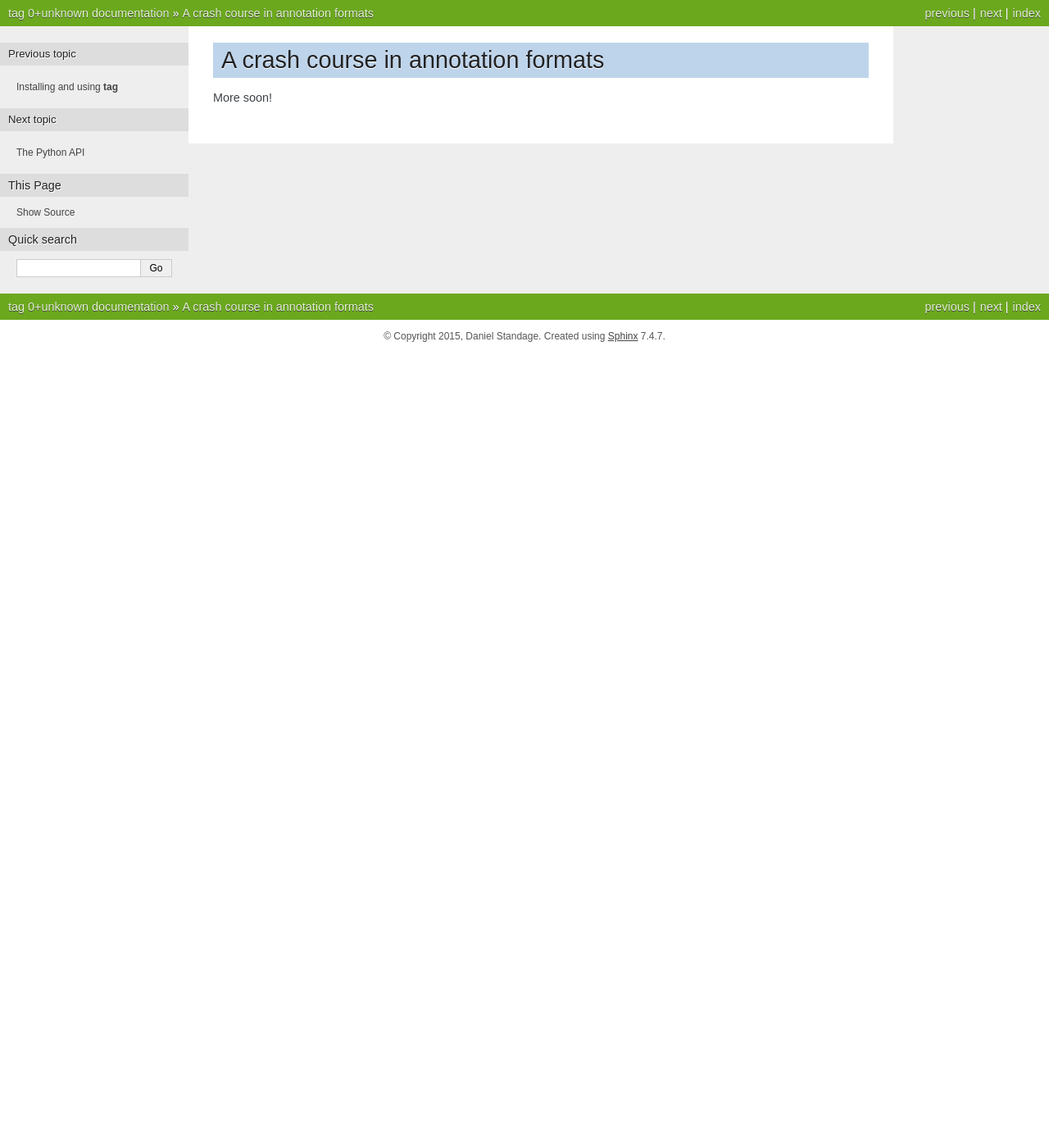
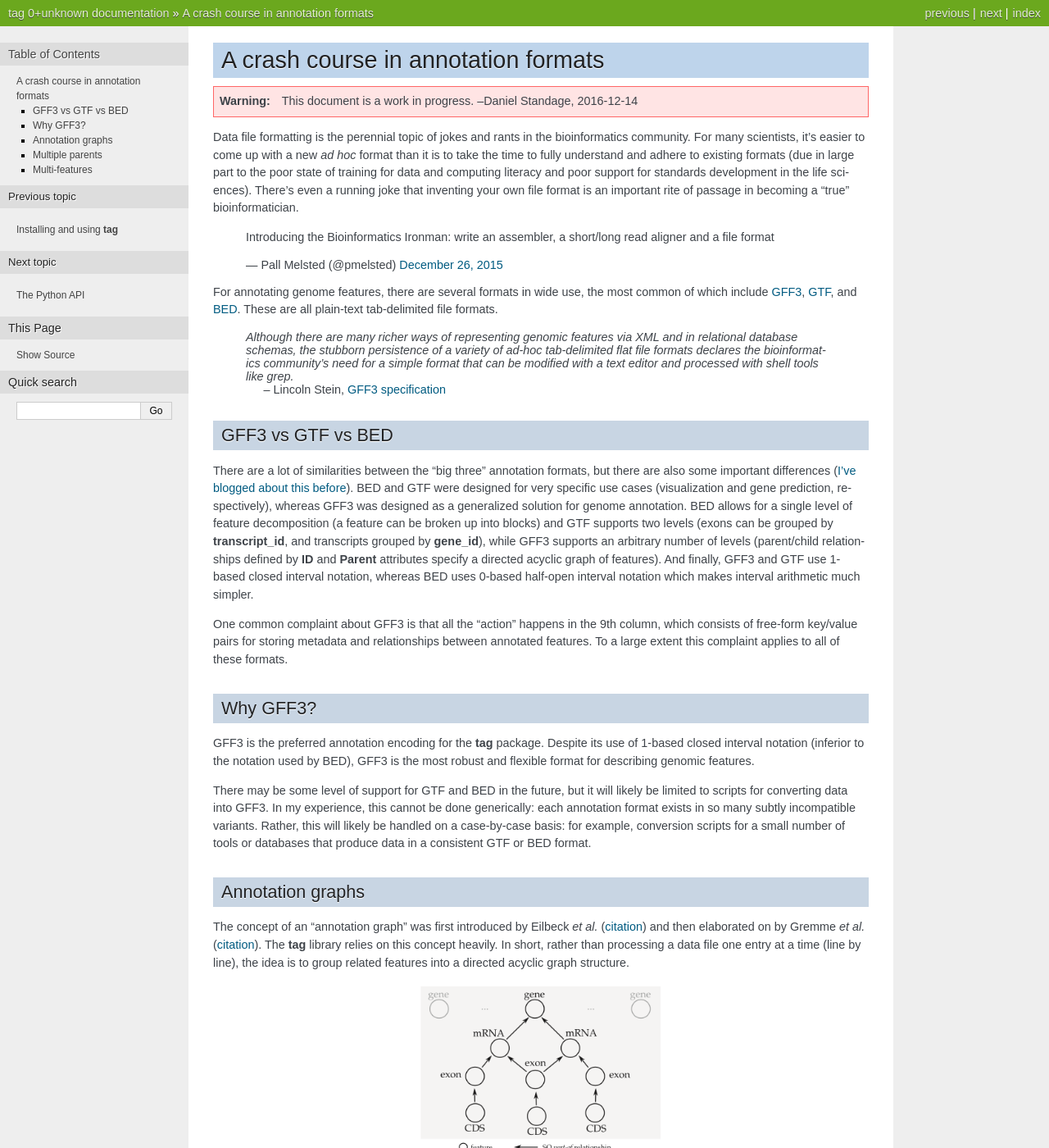
Before and after one commit to standage/tag, a Sphinx documentation site: the page built from docs/formats.rst, in a window 1280 px wide and 1400 px high. Shown: the whole window at 82% size. Built offline with Sphinx 7.4.7, drawn with Linux system fonts in a browser that asks for light colours; comment, search, counter and statistics services are not loaded; some of the changed text lies outside the part shown.

Commit message:
Work on formats primer

```diff
--- a/docs/conf.py
+++ b/docs/conf.py
@@ -145,7 +145,7 @@ html_theme = 'nature'
 # Add any paths that contain custom static files (such as style sheets) here,
 # relative to this directory. They are copied after the builtin static files,
 # so a file named "default.css" will overwrite the builtin "default.css".
-#html_static_path = ['_static']
+html_static_path = ['_static']
 
 # Add any extra paths that contain custom files (such as robots.txt or
 # .htaccess) here, relative to this directory. These files are copied
--- a/docs/formats.rst
+++ b/docs/formats.rst
@@ -1,4 +1,79 @@
 A crash course in annotation formats
 ====================================
 
+.. warning:: This document is a work in progress. --Daniel Standage, 2016-12-14
+
+Data file formatting is the perennial topic of jokes and rants in the bioinformatics community.
+For many scientists, it's easier to come up with a new *ad hoc* format than it is to take the time to fully understand and adhere to existing formats (due in large part to the poor state of training for data and computing literacy and poor support for standards development in the life sciences).
+There's even a running joke that inventing your own file format is an important rite of passage in becoming a "true" bioinformatician.
+
+.. raw:: html
+
+   <blockquote class="twitter-tweet" data-lang="en"><p lang="en" dir="ltr">Introducing the Bioinformatics Ironman: write an assembler, a short/long read aligner and a file format</p>&mdash; Pall Melsted (@pmelsted) <a href="https://twitter.com/pmelsted/status/680697640212951040">December 26, 2015</a></blockquote>
+   <script async src="//platform.twitter.com/widgets.js" charset="utf-8"></script>
+
+For annotating genome features, there are several formats in wide use, the most common of which include `GFF3 <https://github.com/The-Sequence-Ontology/Specifications/blob/master/gff3.md>`_, `GTF <http://mblab.wustl.edu/GTF22.html>`_, and `BED <https://genome.ucsc.edu/FAQ/FAQformat.html#format1>`_.
+These are all plain-text tab-delimited file formats.
+
+    | *Although there are many richer ways of representing genomic features via XML and in relational database schemas, the stubborn persistence of a variety of ad-hoc tab-delimited flat file formats declares the bioinformatics community's need for a simple format that can be modified with a text editor and processed with shell tools like grep.*
+    |     -- Lincoln Stein, `GFF3 specification <https://github.com/The-Sequence-Ontology/Specifications/blob/master/gff3.md>`_
+
+
+GFF3 vs GTF vs BED
+------------------
+
+There are a lot of similarities between the "big three" annotation formats, but there are also some important differences (`I've blogged about this before <https://standage.github.io/on-genomic-interval-notation.html>`_).
+BED and GTF were designed for very specific use cases (visualization and gene prediction, respectively), whereas GFF3 was designed as a generalized solution for genome annotation.
+BED allows for a single level of feature decomposition (a feature can be broken up into blocks) and GTF supports two levels (exons can be grouped by **transcript_id**, and transcripts grouped by **gene_id**), while GFF3 supports an arbitrary number of levels (parent/child relationships defined by **ID** and **Parent** attributes specify a directed acyclic graph of features).
+And finally, GFF3 and GTF use 1-based closed interval notation, whereas BED uses 0-based half-open interval notation which makes interval arithmetic much simpler.
+
+One common complaint about GFF3 is that all the "action" happens in the 9th column, which consists of free-form key/value pairs for storing metadata and relationships between annotated features.
+To a large extent this complaint applies to all of these formats.
+
+
+Why GFF3?
+---------
+
+GFF3 is the preferred annotation encoding for the **tag** package.
+Despite its use of 1-based closed interval notation (inferior to the notation used by BED), GFF3 is the most robust and flexible format for describing genomic features.
+
+There may be some level of support for GTF and BED in the future, but it will likely be limited to scripts for converting data into GFF3.
+In my experience, this cannot be done generically: each annotation format exists in so many subtly incompatible variants.
+Rather, this will likely be handled on a case-by-case basis: for example, conversion scripts for a small number of tools or databases that produce data in a consistent GTF or BED format.
+
+
+Annotation graphs
+-----------------
+
+The concept of an "annotation graph" was first introduced by Eilbeck *et al.* (`citation <https://dx.doi.org/10.1186%2Fgb-2005-6-5-r44>`_) and then elaborated on by Gremme *et al.* (`citation <http://dx.doi.org/10.1109/TCBB.2013.68>`_).
+The **tag** library relies on this concept heavily.
+In short, rather than processing a data file one entry at a time (line by line), the idea is to group related features into a directed acyclic graph structure.
+
+.. image:: _static/graph.png
+   :width: 300px
+   :align: center
+
+This has some implications for the terminology we use to describe annotations.
+
+* When we say *feature* we could be referring to a single node in the annotation graph, or we could be referring to an entire connected component.
+* We use *parent* and *child* to refer to **part_of** relationships between features and related subfeatures.
+  In GFF3 these are encoded using **ID** and **Parent** attributes.
+  Feature types and **part_of** relationships can be validated using the Sequence Ontology.
+* A feature is a *top-level feature* if it has no parents.
+
+The **tag** package provides two primary means for processing the annotation graph.
+
+* iterating over the top-level features in the entire graph
+* for a particular feature (connected component) in the graph, iterating over all connected subfeatures
+
+
+Multiple parents
+----------------
+
 More soon!
+
+
+Multi-features
+--------------
+
+More soon!
```
Also changed, not shown: docs/naming.rst (deleted, +0 -18 lines), docs/_static/graph.png (added).
